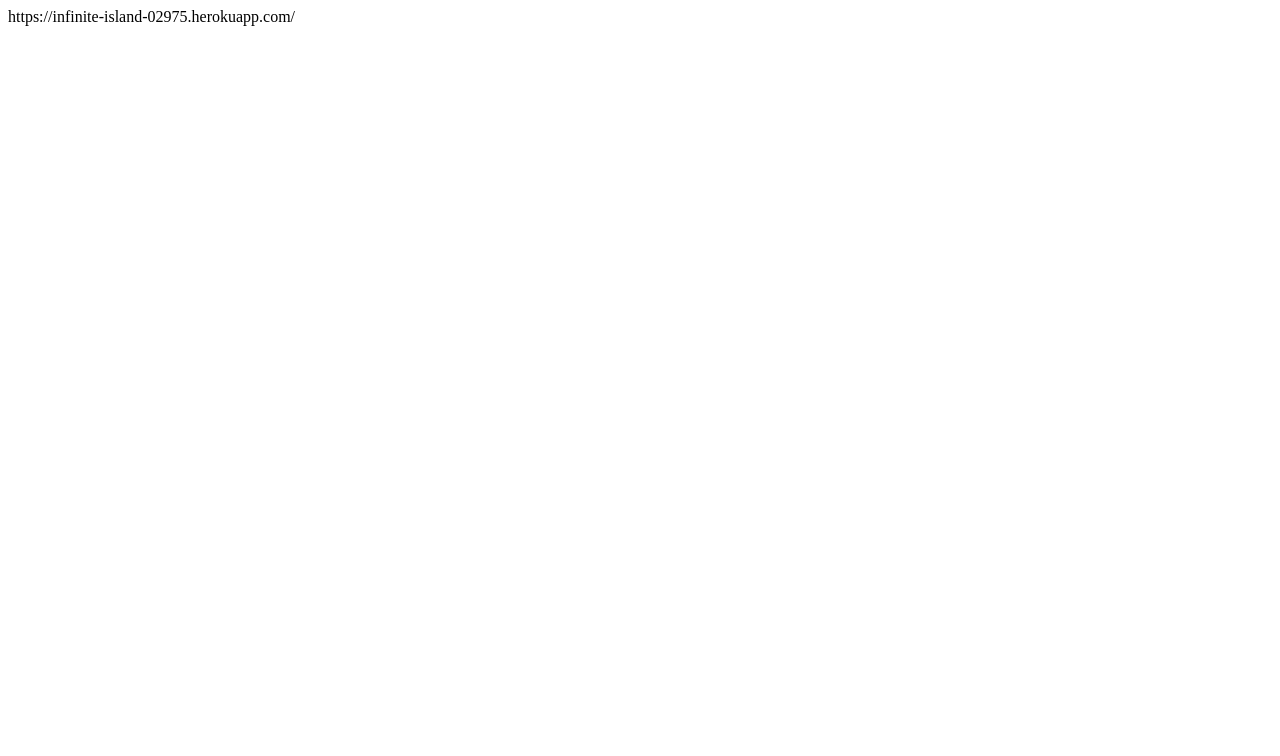
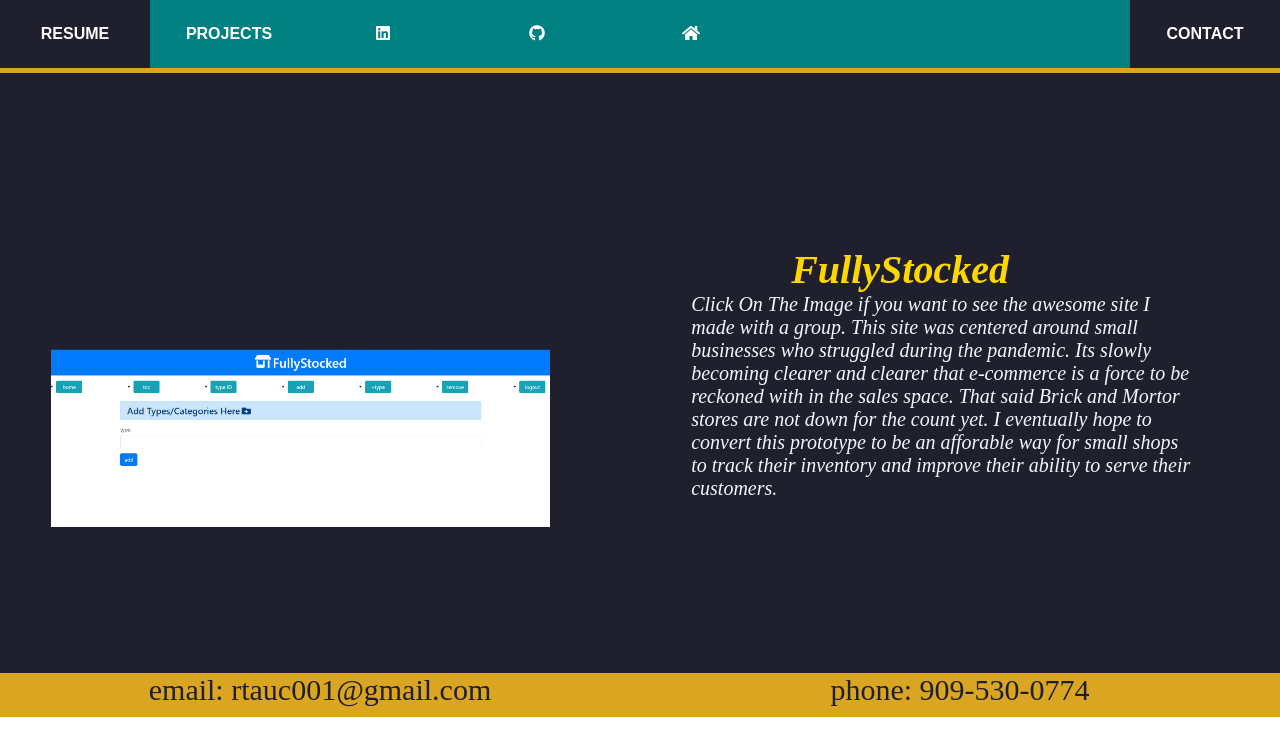
Before and after one commit to Rumtikitum/Portfolio, a website: page public/fullstocked.html in a window 1280 px wide. Drawn offline with Linux system fonts and the light colour scheme.

Commit message:
updated everything

```diff
--- a/public/assets/port.css
+++ b/public/assets/port.css
@@ -97,7 +97,17 @@ body {
     font-weight: bold;
 }
 
+.container-7 {
+    display: flex;
+    flex-wrap: wrap;
+    background-color: #1f1f2e;
+    color: aliceblue;
 
+}
+
+.container-2 section {
+    flex-direction: row;
+}
 
 /*About me Begins*/
 
@@ -354,6 +364,10 @@ i {
   }
 
 
+#gold {
+    color: gold;
+}
+
 /*Resizing Images and font to ensure site is responsive to different screen sizes. Allow user to shrink page (keep site readable)*/
 /*Allow items to be horizontal or verticle depending on screen size*/
 @media screen and (max-width: 1250px) {
--- a/public/fullstocked.html
+++ b/public/fullstocked.html
@@ -1 +1,79 @@
-https://infinite-island-02975.herokuapp.com/
+<!DOCTYPE html>
+<html lang="en">
+<head>
+    <meta charset="UTF-8">
+    <meta http-equiv="X-UA-Compatible" content="IE=edge">
+    <meta name="viewport" content="width=device-width, initial-scale=1.0">
+    <link rel="stylesheet" href="./assets/port.css">
+    <link rel="stylesheet" href="https://cdnjs.cloudflare.com/ajax/libs/font-awesome/4.7.0/css/font-awesome.min.css">
+    <link rel="stylesheet" href="https://use.fontawesome.com/releases/v5.15.3/css/all.css" integrity="sha384-SZXxX4whJ79/gErwcOYf+zWLeJdY/qpuqC4cAa9rOGUstPomtqpuNWT9wdPEn2fk" crossorigin="anonymous">
+    <title>Ursus Minor Designs</title>
+</head>
+<body>
+<!--navi-->
+    <nav class="container-1">
+        <ul class="navbar">
+            <li>
+                <a href="/resume.html">RESUME</a>
+            </li>
+
+            <li>
+                <a href="#projects">PROJECTS</a>
+            </li>
+            <li>
+                <a href="https://www.linkedin.com/in/richie-tauch-13a0b9115/">
+                    <i class="fab fa-linkedin" style="padding: 0px;"></i>
+                </a>
+            </li>
+            <li>
+                <a href="https://github.com/Rumtikitum">
+                    <i class="fab fa-github"></i>
+                </a>
+            </li>
+            <li>
+                <a href="/">
+                    <i class="fas fa-home"></i>
+                </a>
+            </li>
+            <li class="right">
+                <a href="mailto:rtauc001@gmail.com" id="blacknav">CONTACT</a>
+            </li>
+
+        </ul>
+    </nav>
+
+<!--Hero-->
+    <div class="container-7" style="height: 100%">
+        <section class="hero-img" style="height: 600px; padding: 4%;">
+            <a href="https://infinite-island-02975.herokuapp.com/">
+                <img src="./assets/fullystocked.JPG" style="width: 100%; margin-top: 45%;">
+            </a>
+        </section>
+        <section class="intro" style="height: 100%; padding: 7%;">
+            <p class="tauch" id="gold" style="font-size: 40px;">
+                FullyStocked
+            </p>
+            <p class="subtitle" style="font-size: 20px;">
+                Click On The Image if you want to see the awesome site I made with a group. This site was centered around small businesses who struggled during the pandemic.
+                Its slowly becoming clearer and clearer that e-commerce is a force to be reckoned with in the sales space. That said Brick and Mortor stores
+                are not down for the count yet. I eventually hope to convert this prototype to be an afforable way for small shops to track their inventory and improve
+                their ability to serve their customers.
+            </p>
+        </section>
+    </div>
+    <footer class="wrapper" id="contact-me">
+        <section>
+            <section class="contactline">
+                <p>
+                    email: rtauc001@gmail.com
+                </p>
+                <p>
+                    phone: 909-530-0774
+                </p>
+            </section>
+
+        </section>
+    </footer>
+
+</body>
+</html>
```
Also changed, not shown: public/echiriri.html (+9 -11 lines), public/resume.html (+1 -1 lines).
